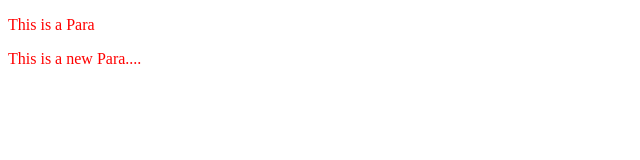
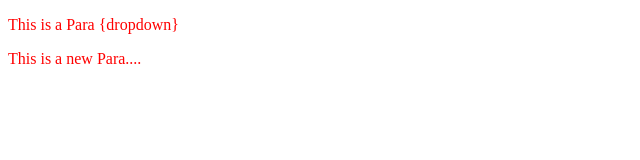
Before and after one commit to SurajPrasad-13/LocalGit, a plain HTML site: page index.html in a window 1280 px wide. Shown: the whole page, without its empty margins (0-640 px from the left). Drawn offline with Linux system fonts and the light colour scheme.

Commit message:
add Dropdown

```diff
--- a/index.html
+++ b/index.html
@@ -7,7 +7,7 @@
     <link rel="stylesheet" href="index.css">
 </head>
 <body>
-    <p>This is a Para</p>
+    <p>This is a Para {dropdown} </p>
     <p>This is a new Para....</p>
 </body>
 </html>
```
